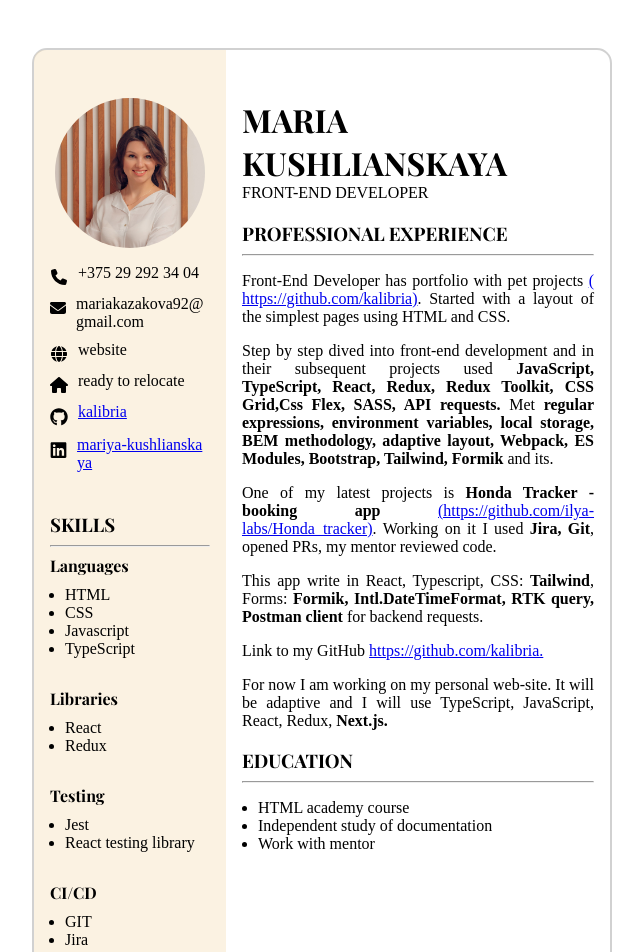
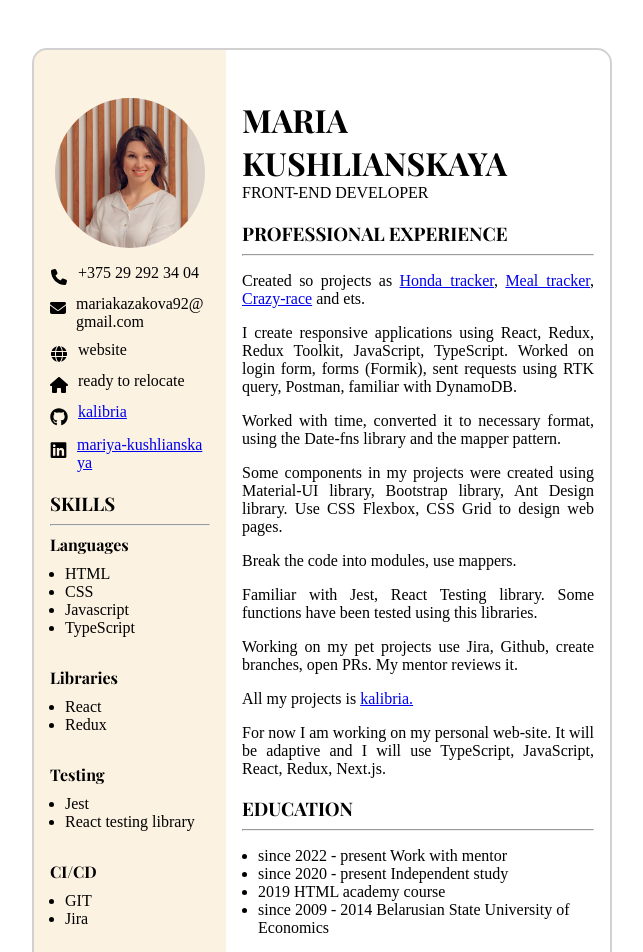
Before and after one commit to kalibria/personal-website, a Next.js app: page /resume in a window 1280 px wide. Shown: the top 952 px of the page, without its empty margins (318-961 px from the left). Built offline with nearby package versions, Linux system fonts and the light colour scheme.

Commit message:
added info to the main info section

```diff
--- a/src/components/asideBar/asideBar.module.css
+++ b/src/components/asideBar/asideBar.module.css
@@ -19,7 +19,6 @@
 
 .contactsList {
     padding: 0;
-    margin-bottom: 40px;
     word-break: break-all;
 }
 
--- a/src/components/mainInfo/MainInfo.tsx
+++ b/src/components/mainInfo/MainInfo.tsx
@@ -13,42 +13,40 @@ export default function MainInfo(){
       </h3>
       <hr/>
       <div className={styles.textContainer}>
-      <p>Front-End Developer has portfolio with pet projects <a href={'https://github.com/kalibria'}>( https://github.com/kalibria)</a>. Started with a layout of the simplest pages using HTML and CSS.</p>
-      <p>Step by step dived into front-end development and in their subsequent projects used <b>JavaScript, TypeScript, React, Redux, Redux Toolkit, CSS Grid,Css Flex, SASS, API requests.</b> Met <b>regular expressions, environment variables, local storage, BEM methodology, adaptive layout, Webpack, ES Modules, Bootstrap, Tailwind, Formik </b>and its. </p>
-      <p>One of my latest projects is <b>Honda Tracker - booking app</b> <a href={'https://github.com/ilya-labs/Honda_tracker'}>(https://github.com/ilya-labs/Honda_tracker)</a>. Working on it  I used  <b>Jira, Git</b>, opened PRs, my mentor reviewed code.</p>
-      <p>This app write in  React, Typescript, CSS: <b>Tailwind</b>, Forms: <b>Formik, Intl.DateTimeFormat, RTK query, Postman client</b> for backend requests.</p>
+      {/*<p>Front-End Developer has portfolio with pet projects <a href={'https://github.com/kalibria'}>( https://github.com/kalibria)</a>. Started with a layout of the simplest pages using HTML and CSS.</p>*/}
+      {/*<p>Step by step dived into front-end development and in their subsequent projects used <b>JavaScript, TypeScript, React, Redux, Redux Toolkit, CSS Grid,Css Flex, SASS, API requests.</b> Met <b>regular expressions, environment variables, local storage, BEM methodology, adaptive layout, Webpack, ES Modules, Bootstrap, Tailwind, Formik </b>and its. </p>*/}
+      {/*<p>One of my latest projects is <b>Honda Tracker - booking app</b> <a href={'https://github.com/ilya-labs/Honda_tracker'}>(https://github.com/ilya-labs/Honda_tracker)</a>. Working on it  I used  <b>Jira, Git</b>, opened PRs, my mentor reviewed code.</p>*/}
+      {/*<p>This app write in  React, Typescript, CSS: <b>Tailwind</b>, Forms: <b>Formik, Intl.DateTimeFormat, RTK query, Postman client</b> for backend requests.</p>*/}
 
-       <p>Link to my GitHub <a href={'https://github.com/kalibria'}> https://github.com/kalibria.</a></p>
+      {/* <p>Link to my GitHub <a href={'https://github.com/kalibria'}> https://github.com/kalibria.</a></p>*/}
 
-      <p>For now I am working on my personal web-site. It will be adaptive and I will use TypeScript, JavaScript, React, Redux, <b>Next.js.</b></p>
+      {/*<p>For now I am working on my personal web-site. It will be adaptive and I will use TypeScript, JavaScript, React, Redux, <b>Next.js.</b></p>*/}
+        <p>Created so projects as <a href={'https://github.com/ikushlianski/Honda_tracker'}>Honda_tracker</a>, <a href={'https://github.com/kalibria/Meal-tracker'}>Meal_tracker</a>, <a href={'https://github.com/kalibria/Crazy-race'}>Crazy-race</a> and ets.</p>
+        <p>I create responsive applications using React, Redux, Redux Toolkit, JavaScript, TypeScript. Worked on login form, forms (Formik), sent requests using RTK query, Postman, familiar with DynamoDB. </p>
+        <p>Worked with time, converted it to necessary format, using the Date-fns library and the mapper pattern.</p>
+        <p>Some components in my projects were created using Material-UI library, Bootstrap library, Ant Design library. Use CSS Flexbox, CSS Grid to design web pages.</p>
+        <p>Break the code into modules, use mappers.</p>
+        <p>Familiar with Jest, React Testing library. Some functions have been tested using this libraries.</p>
+        <p>Working on my pet projects use Jira, Github, create branches, open PRs. My mentor reviews it.</p>
+        <p>All my projects is <a href={'https://github.com/kalibria'}>kalibria.</a></p>
+        <p>For now I am working on my personal web-site. It will be adaptive and I will use TypeScript, JavaScript, React, Redux, Next.js.</p>
       </div>
     </article>
-    {/*<article>*/}
-    {/*  <h3 className={styles.subtitle}>*/}
-    {/*    WORK EXPERIENCE*/}
-    {/*  </h3>*/}
-    {/*  <hr/>*/}
-    {/*  <h4>Lorem Ipsum</h4>*/}
-    {/*  <p>Lorem ipsum</p>*/}
-    {/*  <h4>Lorem Ipsum</h4>*/}
-    {/*  <p>Lorem ipsum</p>*/}
-    {/*  <h4>Lorem Ipsum</h4>*/}
-    {/*  <p>Lorem ipsum</p>*/}
-    {/*  <h4>Lorem Ipsum</h4>*/}
-    {/*  <p>Lorem ipsum</p>*/}
-    {/*</article>*/}
     <article>
       <h3 className={styles.subtitle}>EDUCATION</h3>
       <hr/>
-      <ul className={styles.list}>
+      <ul className={styles.list} >
         <li>
-          HTML academy course
+          since 2022 - present Work with mentor
         </li>
         <li>
-          Independent study of documentation
+          since 2020 - present Independent study
         </li>
         <li>
-          Work with mentor
+         2019 HTML academy course
+        </li>
+        <li>
+          since 2009 - 2014 Belarusian State University of Economics
         </li>
       </ul>
     </article>
--- a/src/components/mainInfo/mainInfo.module.css
+++ b/src/components/mainInfo/mainInfo.module.css
@@ -11,6 +11,7 @@
 
 .list {
     padding-left: 16px;
+    font-size: 16px;
 }
 
 .subtitle {
@@ -20,6 +21,7 @@
 
 .textContainer {
     text-align: justify;
+    font-size: 16px;
 }
 
 .textHeaders {
```
